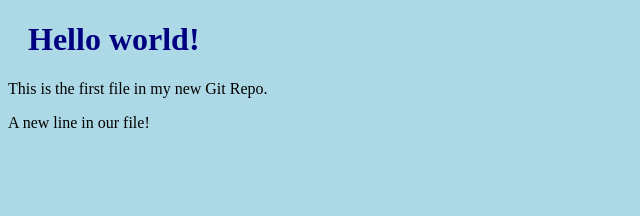
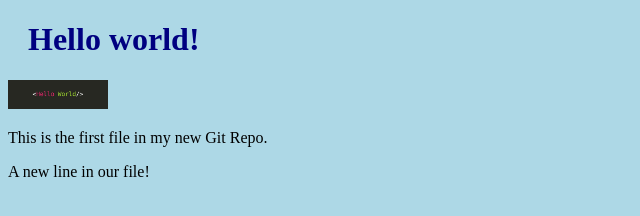
Before and after one commit to AstroWorldFen/Aula-regiano-atividade-1, a plain HTML site: page index.html in a window 1280 px wide. Shown: the whole page, without its empty margins (0-640 px from the left). Drawn offline with Linux system fonts and the light colour scheme.

Commit message:
Added image to Hello World

```diff
--- a/index.html
+++ b/index.html
@@ -5,8 +5,12 @@
 <link rel="stylesheet" href="bluestyle.css">
 </head>
 <body>
+
 <h1>Hello world!</h1>
+<img src="hello-world-image.jpg" alt="Hello World from Space"
+style="width:50%;max-width:100px">
 <p>This is the first file in my new Git Repo.</p>
 <p>A new line in our file!</p>
+
 </body>
 </html>
```
Also changed, not shown: hello-world-image.jpg (added). Lines whose indentation alone changed are shown as unchanged.
